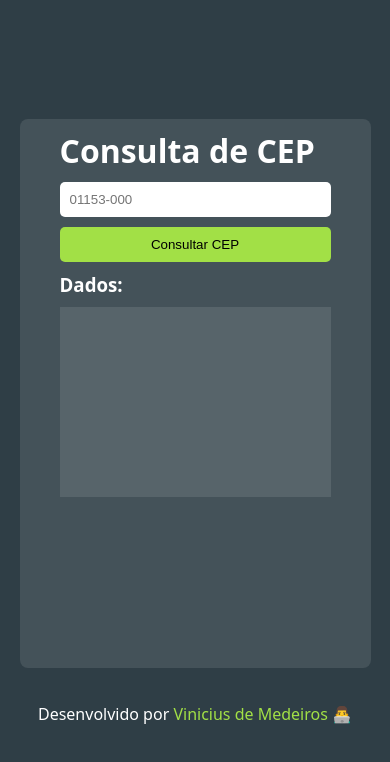
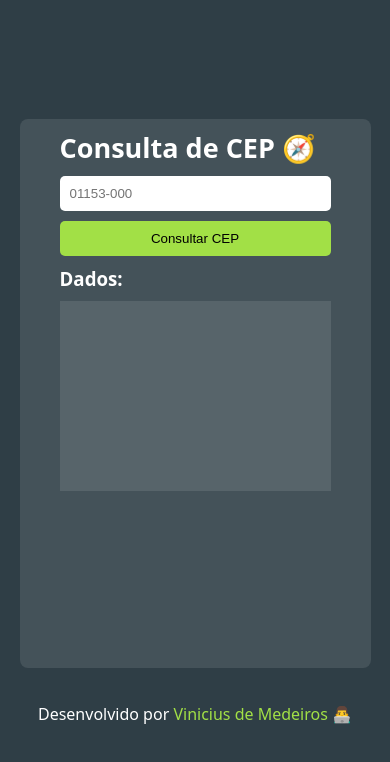
Before and after one commit to vmedeir0s/buscador-cep, a website built with Vite: page index.html in a window 390 px wide. Built offline with nearby package versions, Linux system fonts and the light colour scheme; some packages are replaced by stand-ins of ours.

Commit message:
feat: adjust styles

```diff
--- a/index.html
+++ b/index.html
@@ -8,7 +8,7 @@
 	</head>
 	<body>
 		<main>
-			<h1>Consulta de CEP</h1>
+			<h1>Consulta de CEP 🧭</h1>
 			<form>
 				<input type="text" placeholder="01153-000" maxlength="9" />
 				<button type="button">Consultar CEP</button>
--- a/src/style.css
+++ b/src/style.css
@@ -71,6 +71,9 @@ footer a:hover {
 }
 
 @media screen and (max-width: 395px) {
+  h1 {
+    font-size: 27px;
+  }
   main {
     height: 65vh;
     width: 90vw;
```
